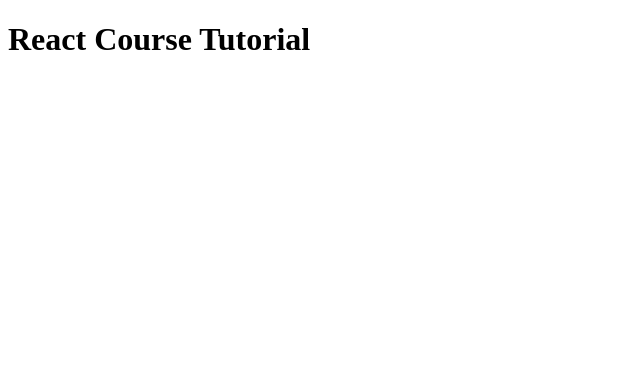
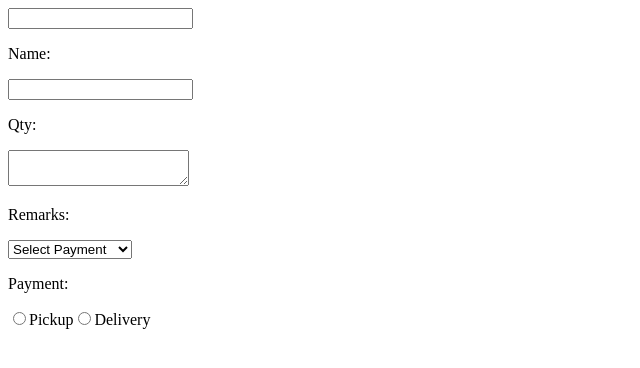
Before and after one commit to chrls97/react-crash-course, a React (Vite) app: page / in a window 1280 px wide. Shown: the top 368 px of the page, without its empty margins (0-640 px from the left). Built offline with nearby package versions, Linux system fonts and the light colour scheme.

Commit message:
done learning onchange handler with useState Hook

```diff
--- a/src/App.jsx
+++ b/src/App.jsx
@@ -1,7 +1,10 @@
+import MyComponents from "./MyComponents";
 
 function App() {
   return (
-    <h1>React Course Tutorial</h1>
+    <>
+      <MyComponents />
+    </>
   )
 }
 
--- /dev/null
+++ b/src/MyComponents.jsx
@@ -0,0 +1,61 @@
+import React, { useState } from 'react'
+
+function MyComponents(){
+
+  const [name, setName] = useState();
+  const [qty, setQty] = useState();
+  const [remarks, setRemarks] = useState();
+  const [payment, setPayment] = useState();
+  const [shipping, setShipping] = useState();
+
+  const handleNameChange = (e) =>{
+    setName(e.target.value);
+  }
+
+  const handleQty = (e) => {
+    setQty(e.target.value);
+  }
+
+  const remarksChange = (e) => {
+    setRemarks(e.target.value);
+  }
+
+  const paymentHandler = (e) => {
+    setPayment(e.target.value);
+  }
+
+  const shippingHandler = (e) => {
+    setShipping(e.target.value)
+  }
+
+  return(
+    <>
+      <div>
+        <input type="text" value={name} onChange={handleNameChange} />
+        <p>Name: {name}</p>
+
+        <input type="number" value={qty} onChange={handleQty} />
+        <p>Qty: {qty}</p>
+
+        <textarea value={remarks} onChange={remarksChange}></textarea>
+        <p>Remarks:{remarks}</p>
+
+        <select value={payment} onChange={paymentHandler}>
+          <option value="">Select Payment</option>
+          <option value="Cash">Cash</option>
+          <option value="Card">Card</option>
+          <option value="COD">Cash on Delivery</option>
+        </select>
+        <p>Payment:{payment}</p>
+
+
+        <input type="radio" value="Pickup" checked={shipping == "Pickup"} onChange={shippingHandler}/>Pickup
+        <input type="radio" value="Delivery" checked={shipping == "Delivery"} onChange={shippingHandler}/>Delivery
+        <p>{shipping}</p>
+
+      </div>
+    </>
+  )
+}
+
+export default MyComponents;
```
